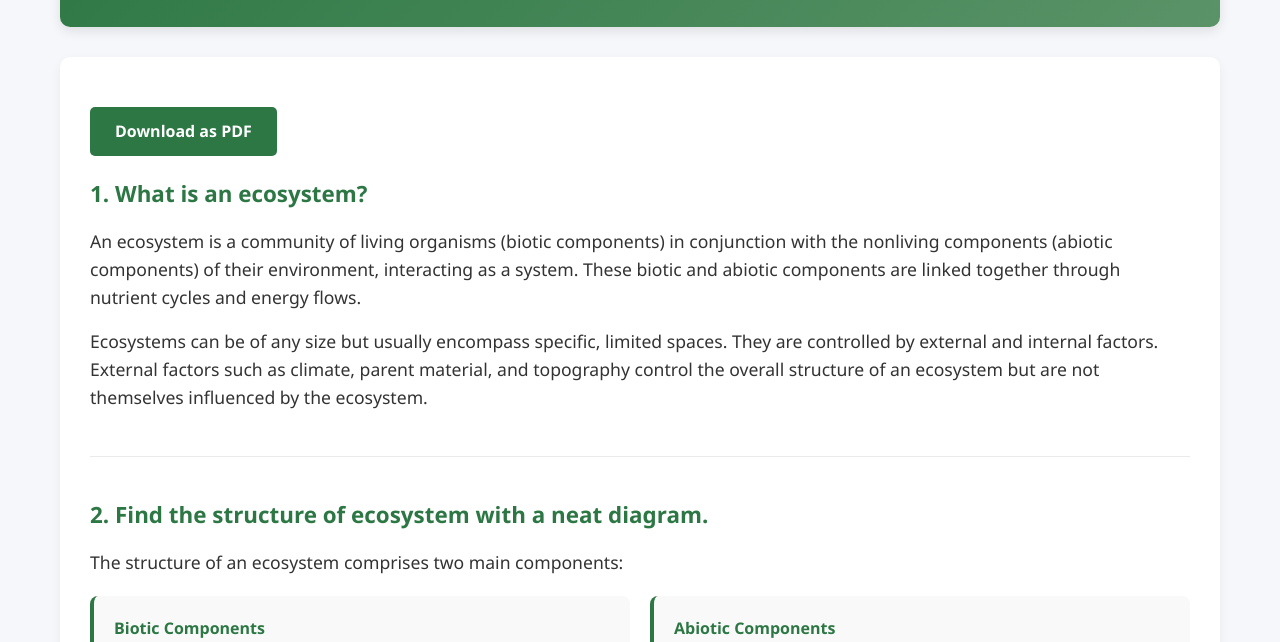
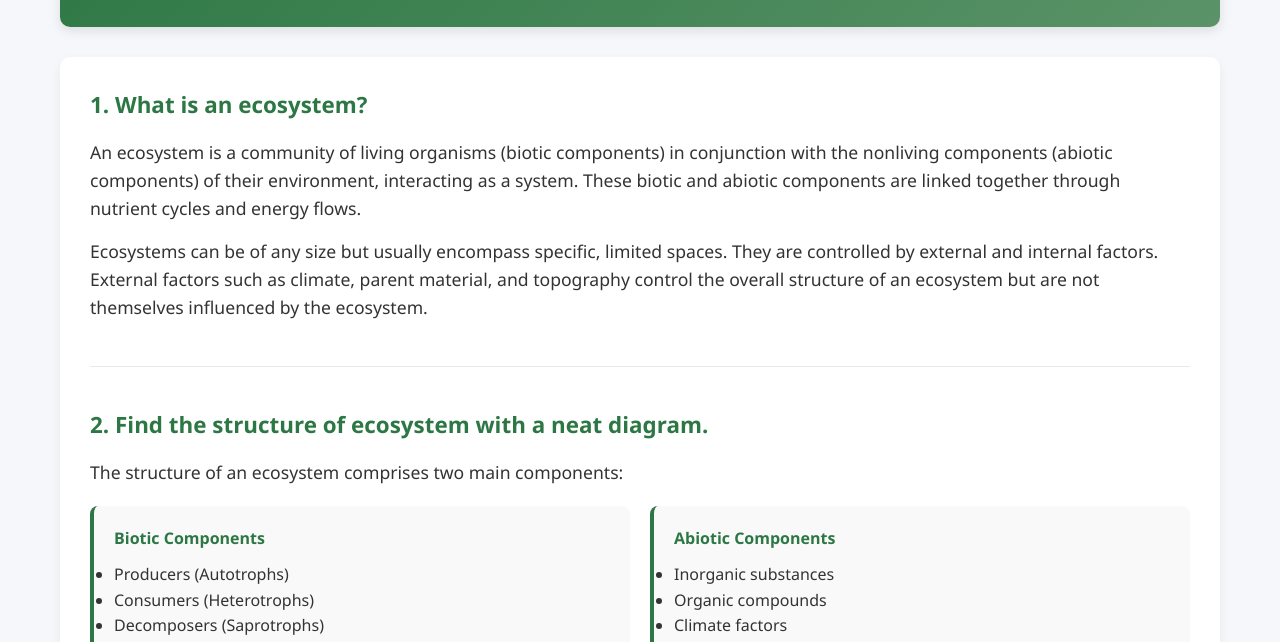
Before and after one commit to Anurag0044/evsQ-A, a plain HTML site: page index.html in a window 1280 px wide. Shown: the part 158-800 px from the top of the page. Drawn offline with Linux system fonts and the light colour scheme.

Commit message:
Update index.html

```diff
--- a/index.html
+++ b/index.html
@@ -210,7 +210,7 @@
     </header>
 
     <div class="content">
-        <a href="#" class="download-btn" onclick="window.print(); return false;">Download as PDF</a>
+
 
         <!-- Question 1 -->
         <div class="qa-section">
@@ -771,7 +771,7 @@
             </div>
         </div>
 
-        <a href="#" class="download-btn" onclick="window.print(); return false;">Download as PDF</a>
+
     </div>
 
     <footer>
```
